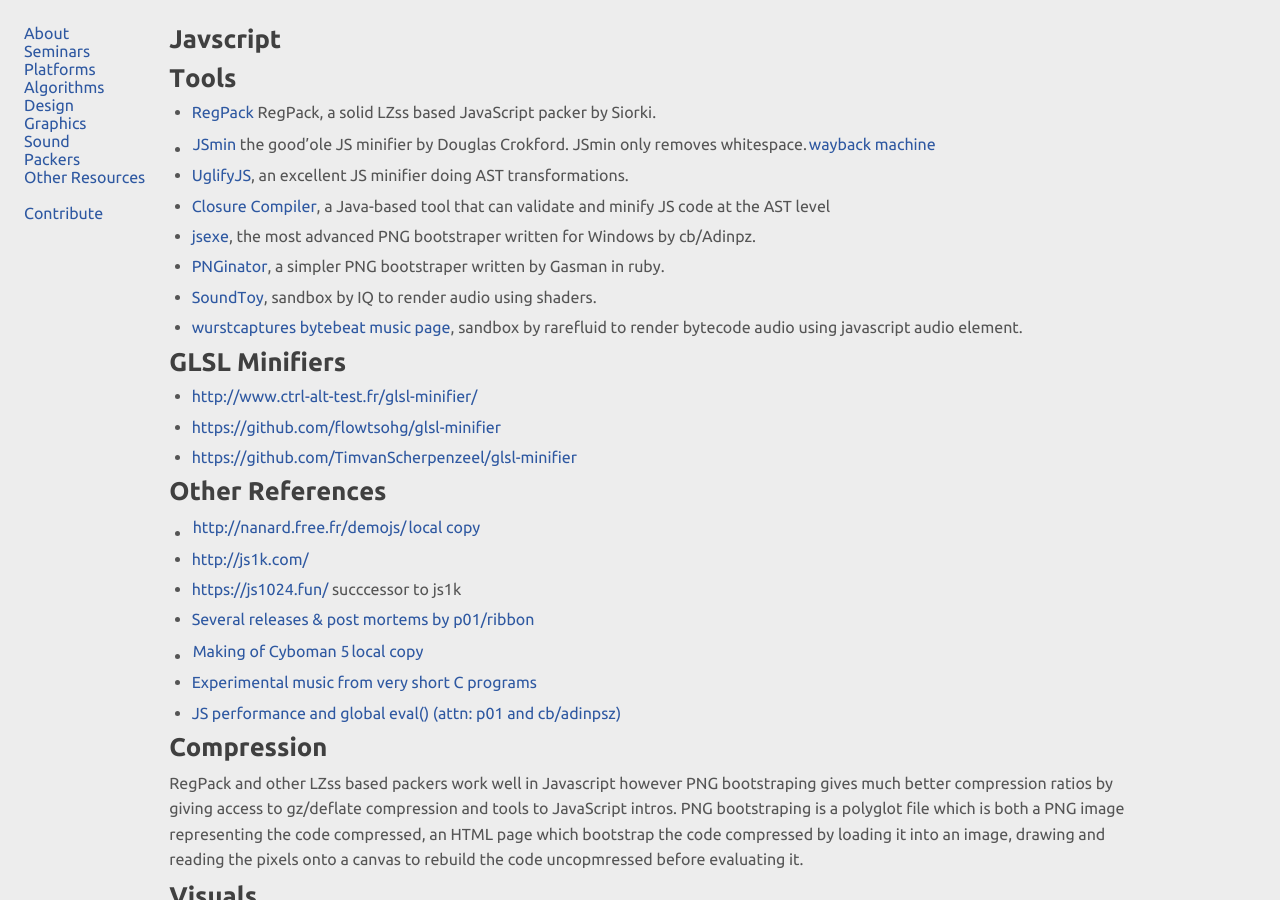
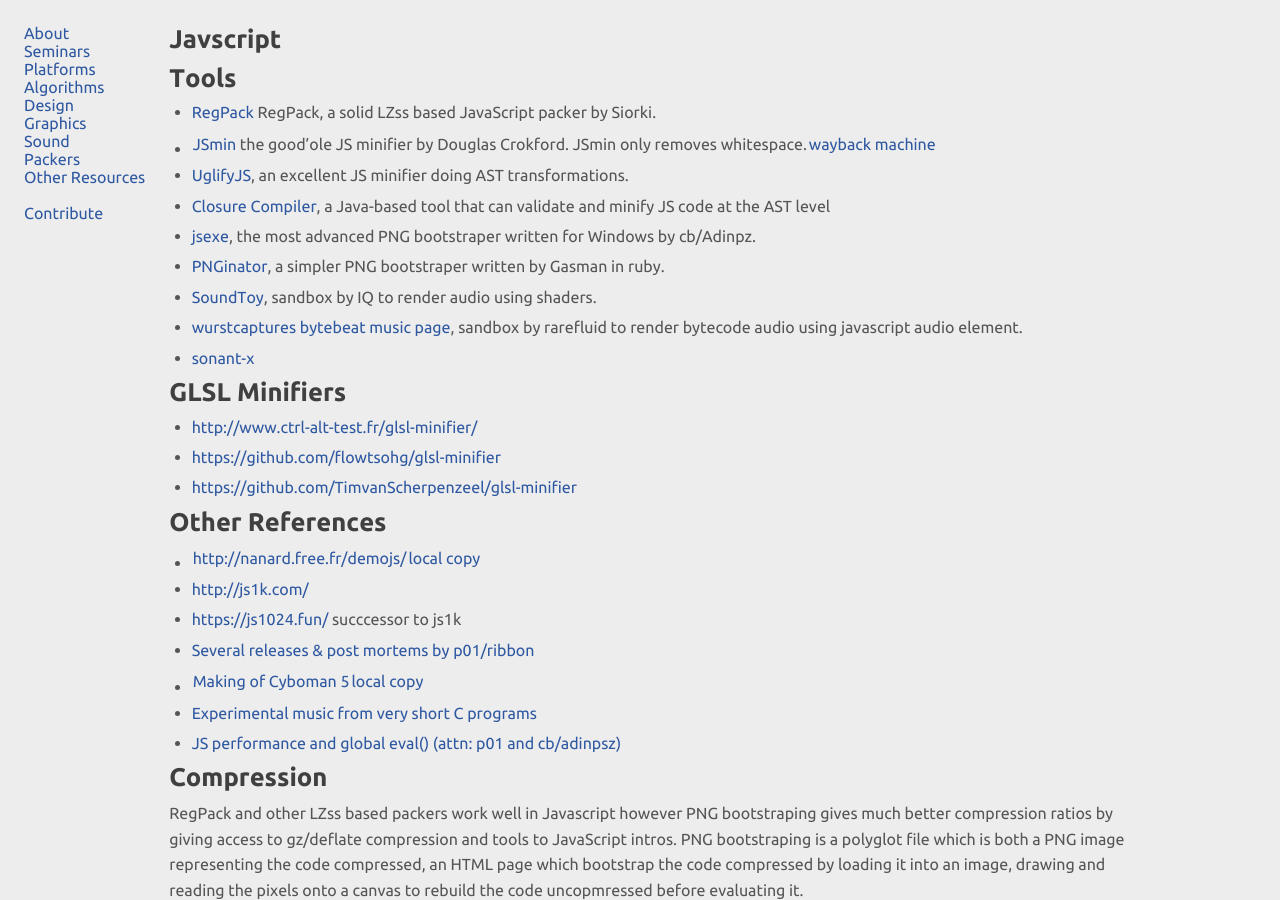
Before and after one commit to in4k/in4k.github.io, a Jekyll site: the page built from wiki/javascript.markdown, in a window 1280 px wide and 900 px high. Built offline with Jekyll 4.4.1, drawn with Linux system fonts in a browser that asks for light colours.

Commit message:
Update javascript.markdown

```diff
--- a/wiki/javascript.markdown
+++ b/wiki/javascript.markdown
@@ -12,6 +12,7 @@
 * [PNGinator](https://gist.github.com/gasman/2560551), a simpler PNG bootstraper written by Gasman in ruby.
 * [SoundToy](http://www.iquilezles.org/apps/soundtoy/), sandbox by IQ to render audio using shaders.
 * [wurstcaptures bytebeat music page](http://wurstcaptures.untergrund.net/music/), sandbox by rarefluid to render bytecode audio using javascript audio element.
+* [sonant-x](https://github.com/nicolas-van/sonant-x)
 
 # GLSL Minifiers
 * [http://www.ctrl-alt-test.fr/glsl-minifier/](http://www.ctrl-alt-test.fr/glsl-minifier/)
```
